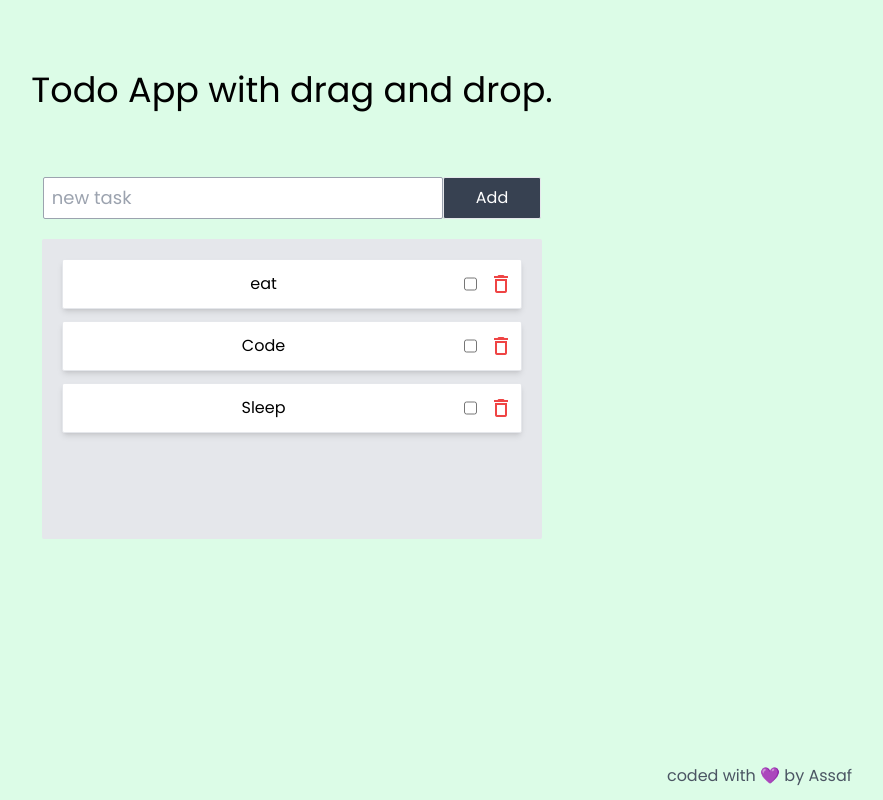
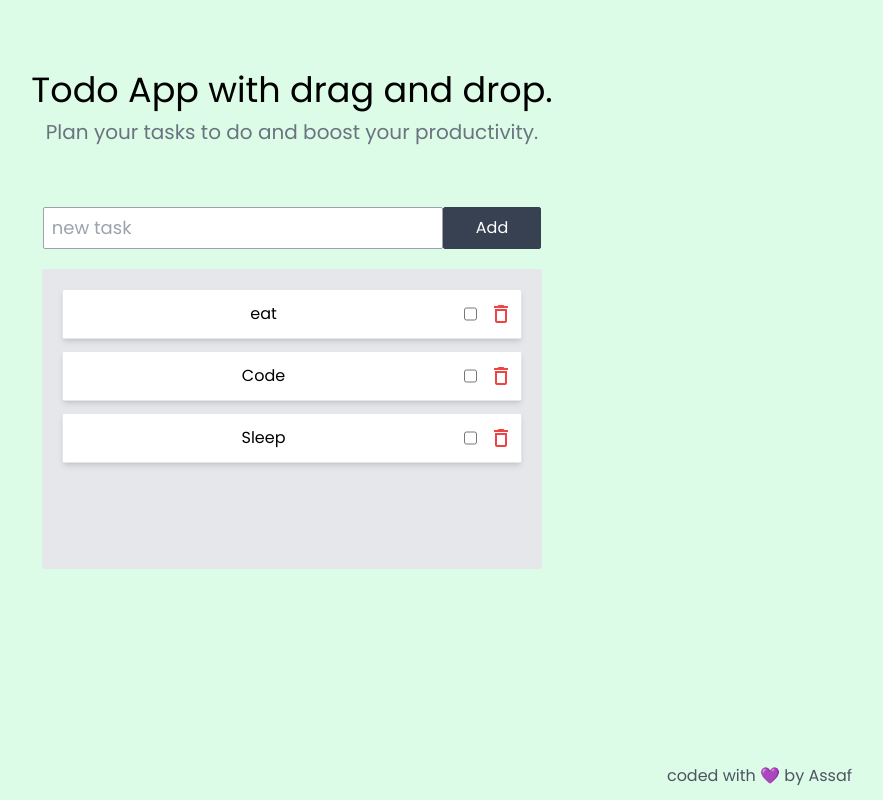
Before and after one commit to ASSAF1er/test-react-typescript-drag-and-drop, a React (Vite) app: page / in a window 1280 px wide. Shown: the whole page, without its empty margins (348-1231 px from the left). Built offline with nearby package versions, Linux system fonts and the light colour scheme.

Commit message:
final commit

```diff
--- a/src/App.tsx
+++ b/src/App.tsx
@@ -78,10 +78,11 @@ function App() {
   );
   return (
     <div className=" w-screen h-screen flex flex-col gap-5 pt-[15%] sm:pt-[5%] px-3 items-center bg-green-100 ">
-      <p className=" text-[20px] sm:text-[35px] font-800 mb-10">
+      <div><p className=" text-[20px] sm:text-[35px] font-800 text-center">
         Todo App with drag and drop.
       </p>
-      <form action="" className="flex w-full px-1 justify-center">
+      <p className=" text-[15px] sm:text-[20px] font-400 mb-10 text-gray-500 text-center">Plan your tasks to do and boost your productivity.</p>
+      </div><form action="" className="flex w-full px-1 justify-center">
         <input
           value={todo}
           onChange={(e) => setTodo(e.target.value)}
@@ -94,7 +95,7 @@ function App() {
           onClick={(e) => {
             handleAddTask(e);
           }}
-          className="py-2 px-8 border rounded-sm bg-gray-700 text-white border-ray-700"
+          className="py-2 px-8 border rounded-sm bg-gray-700 text-white border-gray-700"
         >
           Add
         </button>
--- a/src/components/Todo.tsx
+++ b/src/components/Todo.tsx
@@ -37,7 +37,7 @@ function Todo({ id, title, completed }: taskType) {
       className={classNames(
         completed
           ? "bg-blue-100 hover:bg-blue-100 z-10 text-gray-400"
-          : "bg-white hover:bg-gray-100",
+          : "bg-white ",
         "w-full flex gap-2 rounded-sm   border py-3 px-2 cursor-pointer text-center touch-none shadow-md ",
       )}
     >
```
